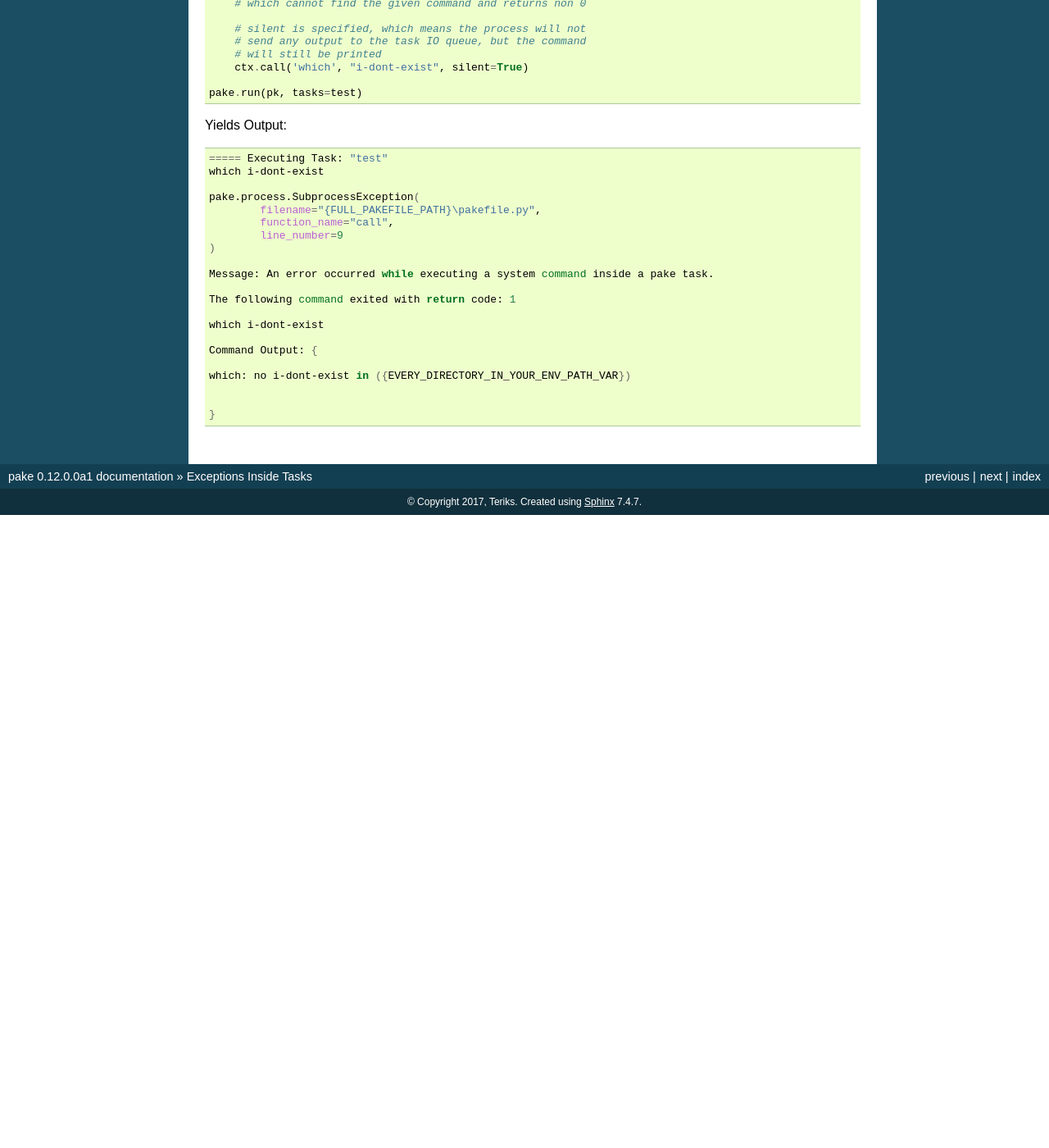
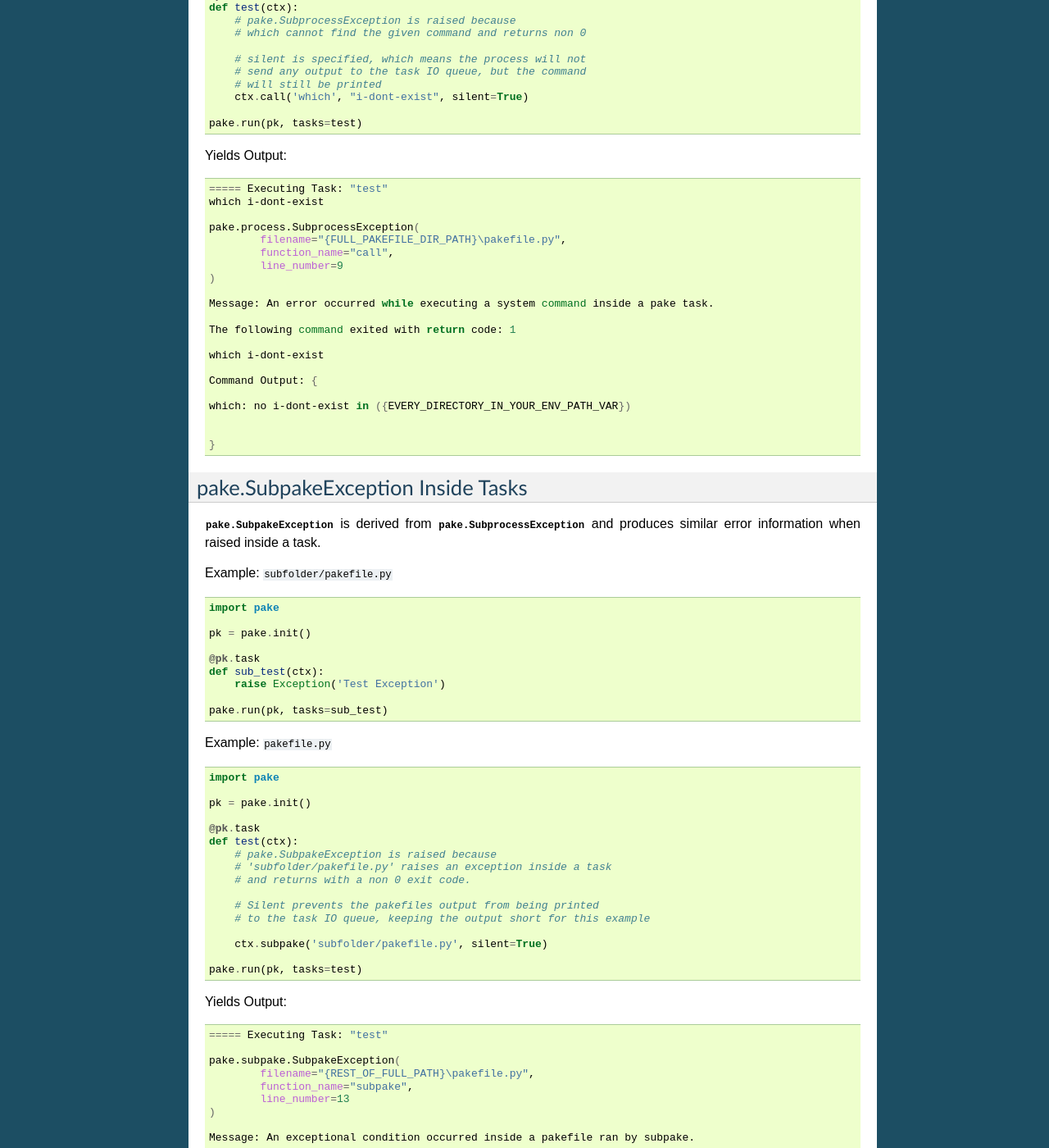
Before and after one commit to Teriks/pake, a Sphinx documentation site: the page built from docs/source/taskexceptions.rst, in a window 1280 px wide and 1400 px high, scrolled down 2440 px. Shown: the whole window at 82% size. Built offline with Sphinx 7.4.7, drawn with Linux system fonts in a browser that asks for light colours; before the commit the page ends 3068 px from its top, so only the background shows below that; some of the changed text lies outside the part shown.

Commit message:
Fix newline conversion in temp files opened with w+
Always write to the task IO queue and other temporary
files using \n as the newline character, disable OS specific
automagic conversions which end up adding extra newlines into
reported subprocess output.

---

Document the behavior and output of pake.SubpakeException when
raised inside of a task.

---

Add an extra newline after task exception stack traces so they
don't run into 'exiting directory/exit subpake' messages and become
hard to read in pake's output.

```diff
--- a/docs/source/taskexceptions.rst
+++ b/docs/source/taskexceptions.rst
@@ -46,9 +46,9 @@ Yields Output:
     Exception "Exception" was called within task "test".
 
     Traceback (most recent call last):
-      File "{PAKE_INSTALL_PATH_HERE}\pake\pake.py", line 1316, in func_wrapper
+      File "{PAKE_INSTALL_PATH}\pake\pake.py", line 1316, in func_wrapper
         return func(*args, **kwargs)
-      File "{PAKEFILE_DIRECTORY_HERE}\pakefile.py", line 8, in test
+      File "{FULL_PAKEFILE_DIR_PATH}\pakefile.py", line 8, in test
         raise Exception('Some Exception')
     Exception: Some Exception
 
@@ -121,11 +121,11 @@ Yields Output:
     exit(1) was called within task "test".
 
     Traceback (most recent call last):
-      File "{PAKE_INSTALL_PATH_HERE}\pake\pake.py", line 1316, in func_wrapper
+      File "{PAKE_INSTALL_PATH}\pake\pake.py", line 1316, in func_wrapper
         return func(*args, **kwargs)
-      File "{PAKEFILE_DIRECTORY_HERE}\pakefile.py", line 12, in test
+      File "{FULL_PAKEFILE_DIR_PATH}\pakefile.py", line 12, in test
         exit(returncodes.ERROR)
-      File "{PYTHON_INSTALL_PATH_HERE}\lib\_sitebuiltins.py", line 26, in __call__
+      File "{PYTHON_INSTALL_PATH}\lib\_sitebuiltins.py", line 26, in __call__
         raise SystemExit(code)
     SystemExit: 1
 
@@ -148,6 +148,8 @@ error message.
 All output from the failed command will be mentioned at the bottom in a block surrounded by brackets,
 which is labeled with "Command Output: "
 
+
+Example:
 
 .. code-block:: python
 
@@ -176,7 +178,7 @@ Yields Output:
     which i-dont-exist
 
     pake.process.SubprocessException(
-            filename="{FULL_PAKEFILE_PATH}\pakefile.py",
+            filename="{FULL_PAKEFILE_DIR_PATH}\pakefile.py",
             function_name="call",
             line_number=9
     )
@@ -193,3 +195,88 @@ Yields Output:
 
 
     }
+
+
+
+pake.SubpakeException Inside Tasks
+----------------------------------
+
+:py:exc:`pake.SubpakeException` is derived from :py:exc:`pake.SubprocessException`
+and produces similar error information when raised inside a task.
+
+
+Example: ``subfolder/pakefile.py``
+
+.. code-block:: python
+
+    import pake
+
+    pk = pake.init()
+
+    @pk.task
+    def sub_test(ctx):
+        raise Exception('Test Exception')
+
+    pake.run(pk, tasks=sub_test)
+
+
+Example: ``pakefile.py``
+
+.. code-block:: python
+
+    import pake
+
+    pk = pake.init()
+
+    @pk.task
+    def test(ctx):
+        # pake.SubpakeException is raised because
+        # 'subfolder/pakefile.py' raises an exception inside a task
+        # and returns with a non 0 exit code.
+
+        # Silent prevents the pakefiles output from being printed
+        # to the task IO queue, keeping the output short for this example
+
+        ctx.subpake('subfolder/pakefile.py', silent=True)
+
+    pake.run(pk, tasks=test)
+
+
+
+Yields Output:
+
+.. code-block:: bash
+
+    ===== Executing Task: "test"
+
+    pake.subpake.SubpakeException(
+            filename="{REST_OF_FULL_PATH}\pakefile.py",
+            function_name="subpake",
+            line_number=13
+    )
+
+    Message: An exceptional condition occurred inside a pakefile ran by subpake.
+
+    The following command exited with return code: 13
+
+    {PYTHON_INSTALL_DIR}\python.exe subfolder/pakefile.py --s_depth 1 --directory {REST_OF_FULL_PATH}\subfolder
+
+    Command Output: {
+
+    *** enter subpake[1]:
+    pake[1]: Entering Directory "{REST_OF_FULL_PATH}\subfolder"
+    ===== Executing Task: "sub_test"
+
+    Exception "Exception" was called within task "sub_test".
+
+    Traceback (most recent call last):
+      File "{PAKE_INSTALL_DIRECTORY}\pake\pake.py", line 1323, in func_wrapper
+        return func(*args, **kwargs)
+      File "subfolder/pakefile.py", line 7, in sub_test
+    Exception: Test Exception
+
+    pake[1]: Exiting Directory "{REST_OF_FULL_PATH}\subfolder"
+    *** exit subpake[1]:
+
+
+    }
```
Also changed, not shown: 3 other files.
